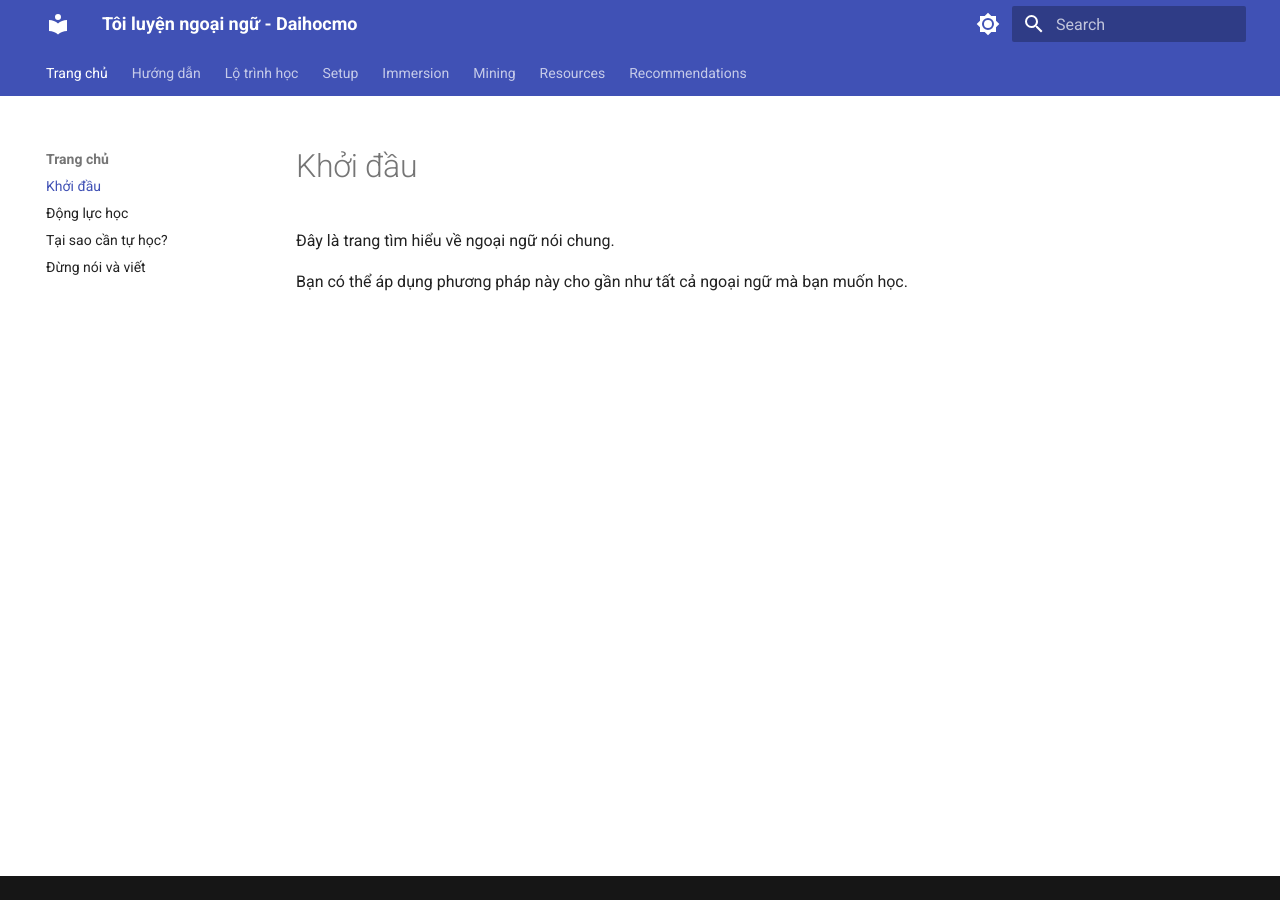
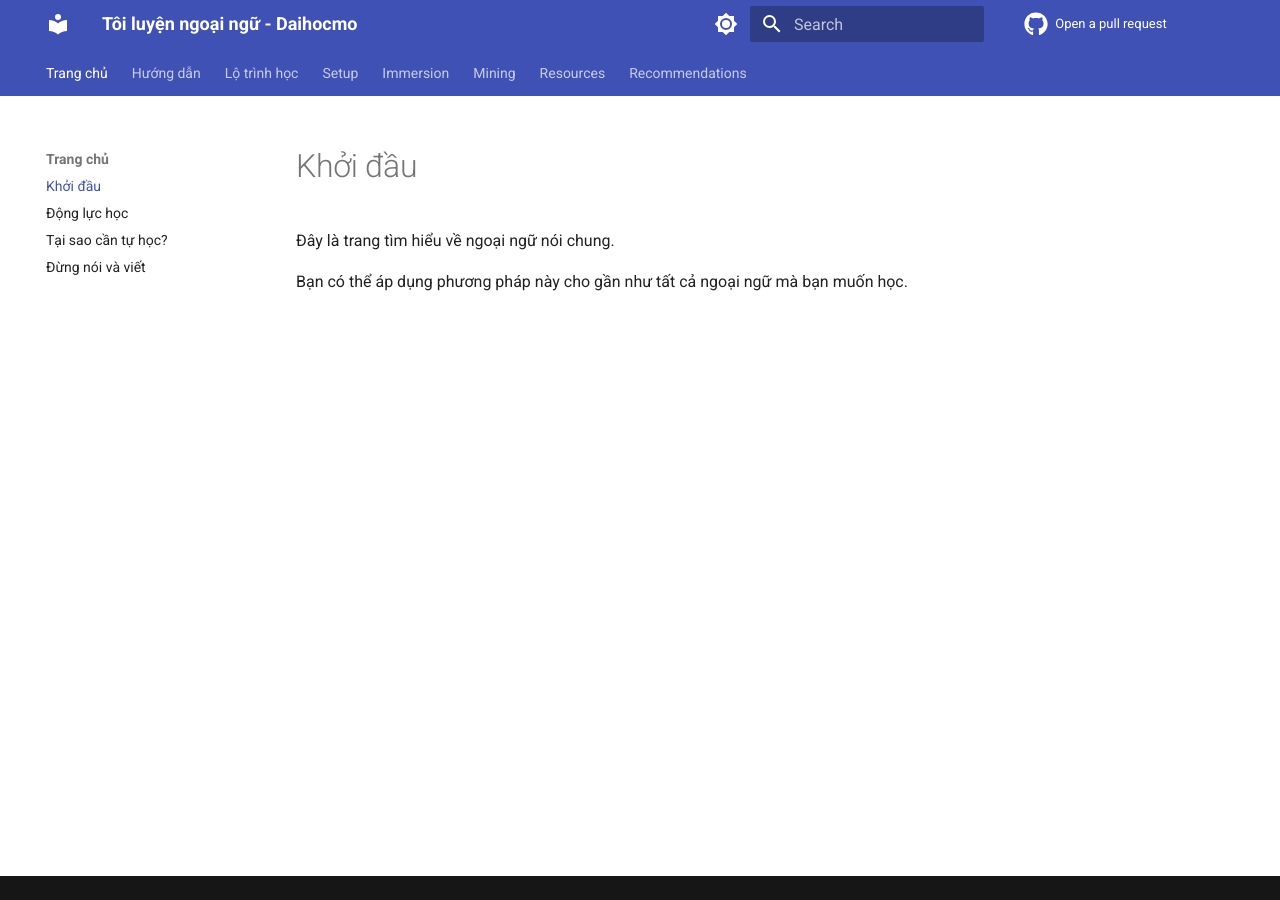
Before and after one commit to daihocmo/ngoai-ngu, an MkDocs documentation site: the page built from docs/index.md, in a window 1280 px wide. Built offline with MkDocs 1.6.1 and Material for MkDocs 9.7.7, drawn with Linux system fonts in a browser that asks for light colours; comment, search, counter and statistics services are not loaded.

Commit message:
update mkdocs config

```diff
--- a/mkdocs.yml
+++ b/mkdocs.yml
@@ -1,6 +1,9 @@
 site_name: Tôi luyện ngoại ngữ - Daihocmo
 site_description: Phương pháp học mọi ngoại ngữ thông qua Immersion và Comprehensible Input, completely free.
 site_author: onlyduyy
+repo_url: https://github.com/daihocmo/hoc-ngoai-ngu
+repo_name: Open a pull request
+
 theme:
   name: material
   features:
@@ -67,6 +70,8 @@ theme:
     - search.highlighting
     - search.share
   name: material
+  icon:
+    repo: fontawesome/brands/github
 
 extra:
   generator: false
```
